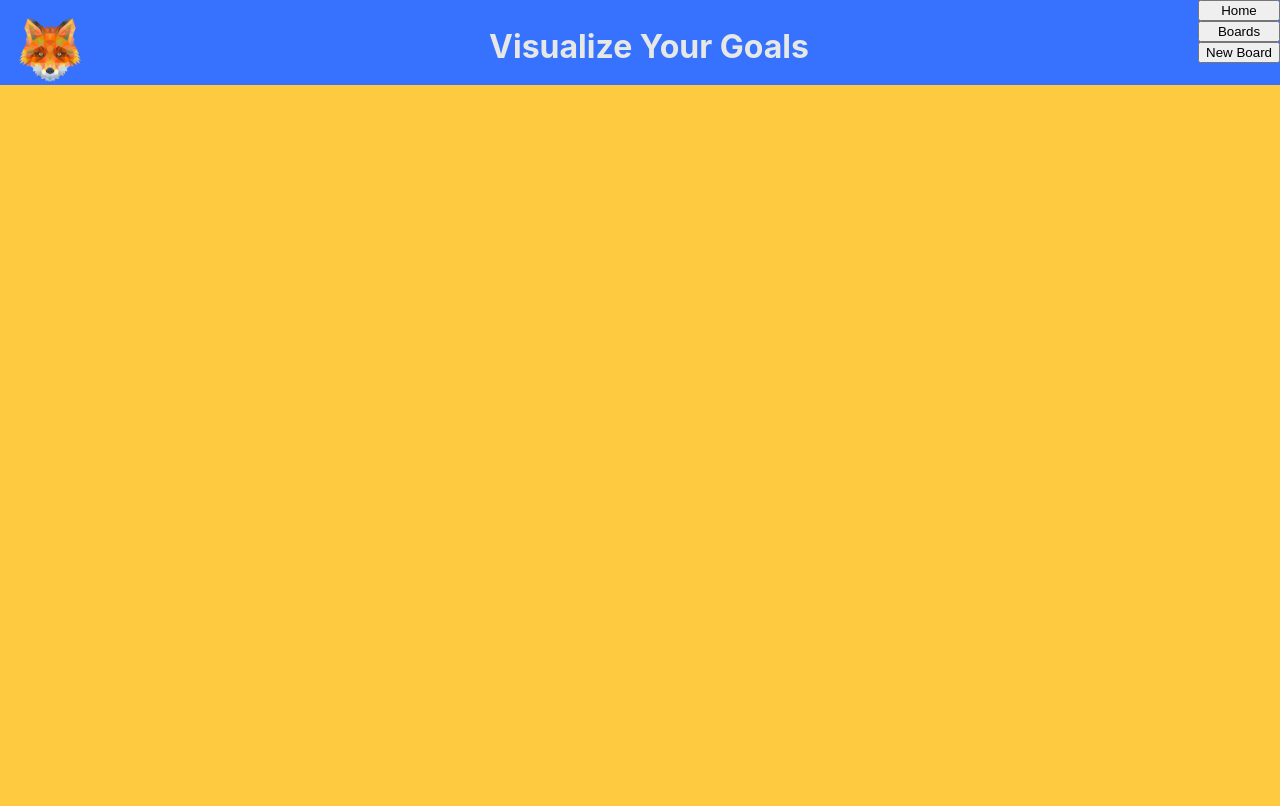
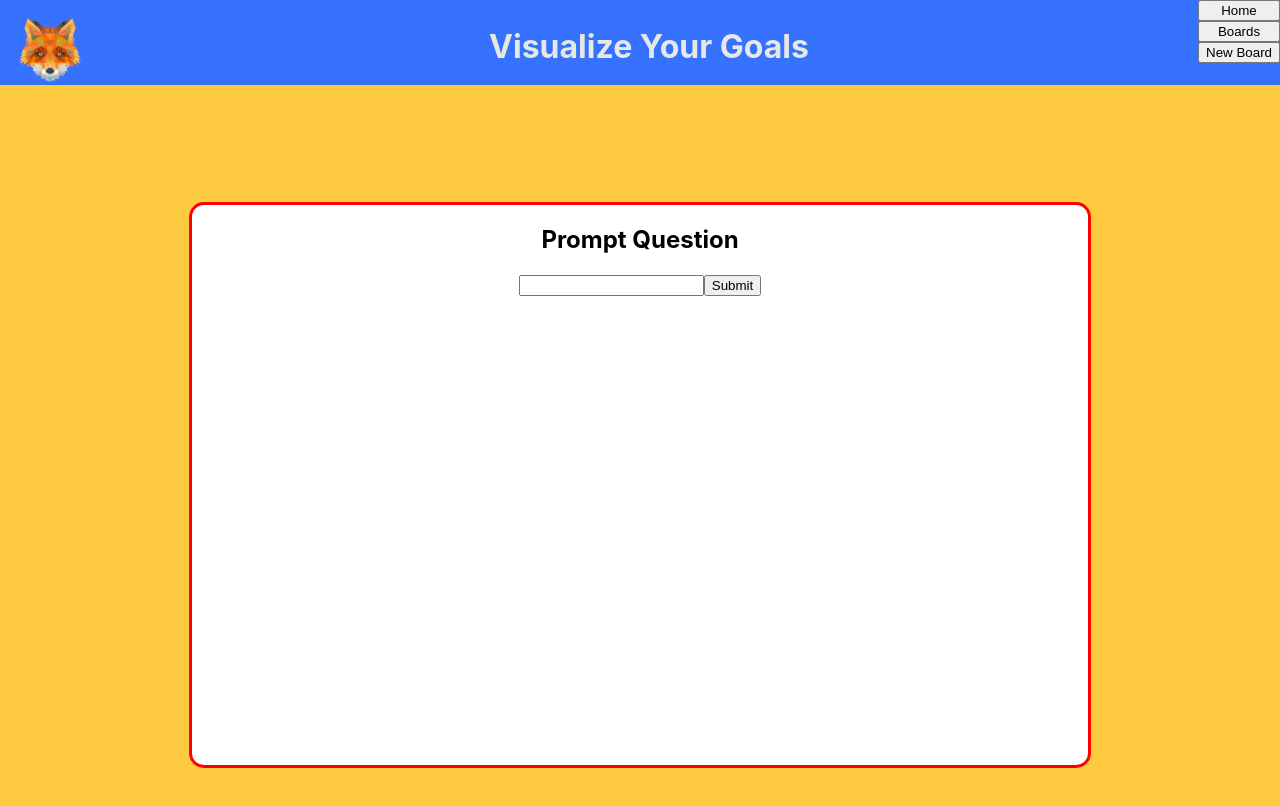
Before and after one commit to JoshSevy/VisualFox, a React (Create React App) app: page /prompt in a window 1280 px wide. Shown: the top 806 px of the page. Built offline with nearby package versions, Linux system fonts and the light colour scheme; no server answers.

Commit message:
Styling and display for prompts and error

```diff
--- a/src/App/App.js
+++ b/src/App/App.js
@@ -4,11 +4,13 @@ import unsplash from '../helpers/unsplash';
 import Header from '../Header/Header';
 import Home from '../Home/Home';
 import ErrorPage from '../ErrorPage/ErrorPage';
+import Prompt from '../Prompt/Prompt'
 import { Route } from 'react-router-dom';
 
 
 const App = () => {
   const [images, setImages] = useState([]);
+  const [board, setBoard] = useState([]);
   const [error, setError] = useState(false);
 
    const onSearchSubmit = async (term) => {
@@ -33,6 +35,11 @@ const App = () => {
         return <Home />
       }}
     />
+    <Route exact path="/prompt"
+      render={() => {
+        return <Prompt />
+      }}
+    />
     <Route exact path="/error"
       render={() => {
         return <ErrorPage />
--- a/src/ErrorPage/ErrorPage.js
+++ b/src/ErrorPage/ErrorPage.js
@@ -6,6 +6,7 @@ import foxLogo from '../assets/logo/foxLogo.png'
 const ErrorPage = () => {
   return (
     <article className="ErrorPage">
+      <h2>Sorry!</h2>
       <img
         className="error-logo"
         alt="Visual fox logo orange fox head"
--- a/src/ErrorPage/ErrorPage.scss
+++ b/src/ErrorPage/ErrorPage.scss
@@ -1,8 +1,9 @@
 .ErrorPage {
   width: 100%;
   text-align: center;
+  font-size: 1rem;
 }
 
 .error-logo {
-
+  width: 45%;
 }
--- a/src/Prompt/Prompt.js
+++ b/src/Prompt/Prompt.js
@@ -1,14 +1,16 @@
 import React from 'react';
-import './prompt.scss'
+import './Prompt.scss'
 
 const Prompt = () => {
 
 
   return(
     <article className="Prompt">
-      <h2>Prompt Question</h2>
-      <input type="dropdown"/>
-      <button>Submit</button>
+      <article className="prompt-card">
+        <h2>Prompt Question</h2>
+        <input type="dropdown"/>
+        <button>Submit</button>
+      </article>
     </article>
   )
 }
--- a/src/Prompt/Prompt.scss
+++ b/src/Prompt/Prompt.scss
@@ -0,0 +1,16 @@
+.Prompt {
+  display: flex;
+  align-items: center;
+  justify-content: center;
+  width: 100%;
+  height: 100vh;
+}
+
+.prompt-card {
+  border: 3px red solid;
+  border-radius: 15px;
+  background-color: white;
+  width: 70%;
+  height: 70%;
+  text-align: center;
+}
--- a/src/index.scss
+++ b/src/index.scss
@@ -1,4 +1,9 @@
 @import './style/variables.scss';
+
+html {
+  width: 100%;
+  height: 100%;
+}
 
 body {
   background-color: $sunglow;
```
